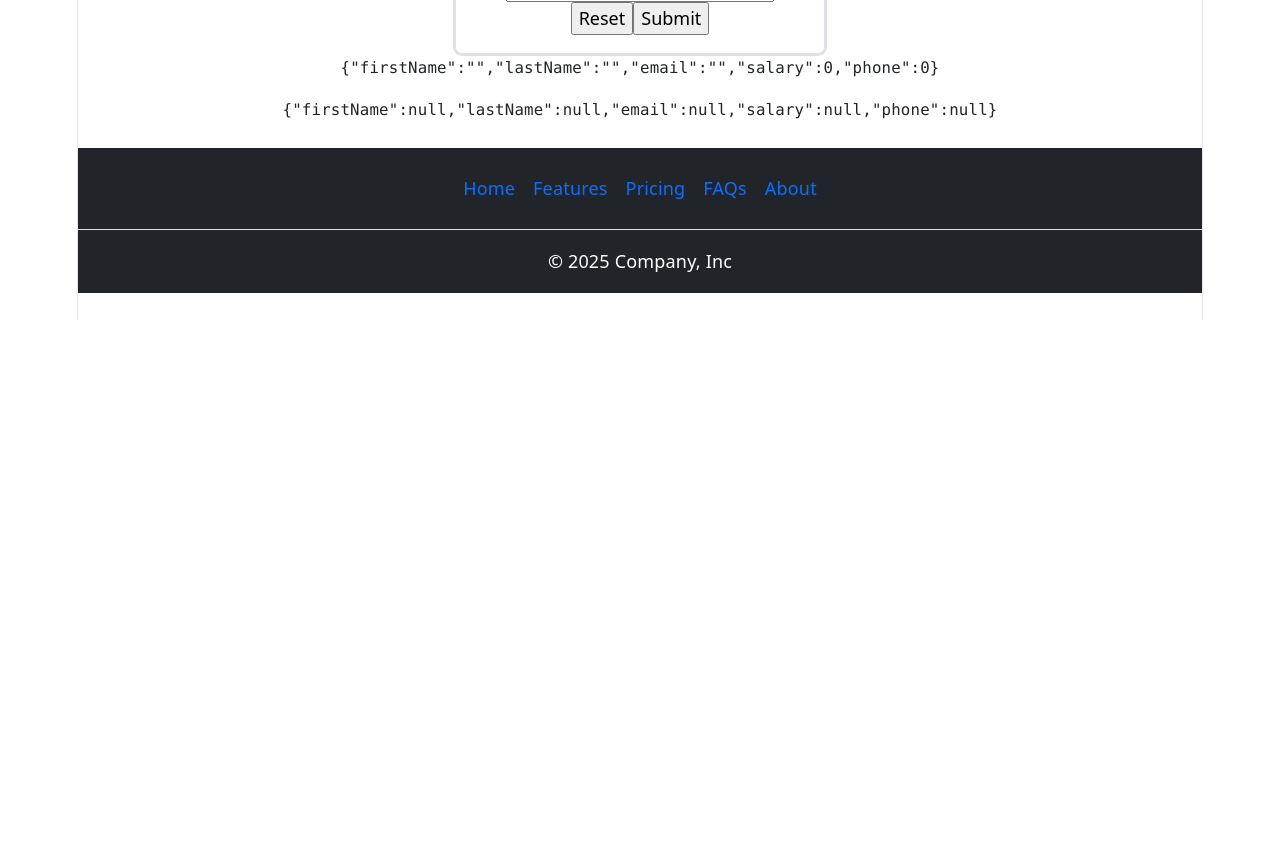
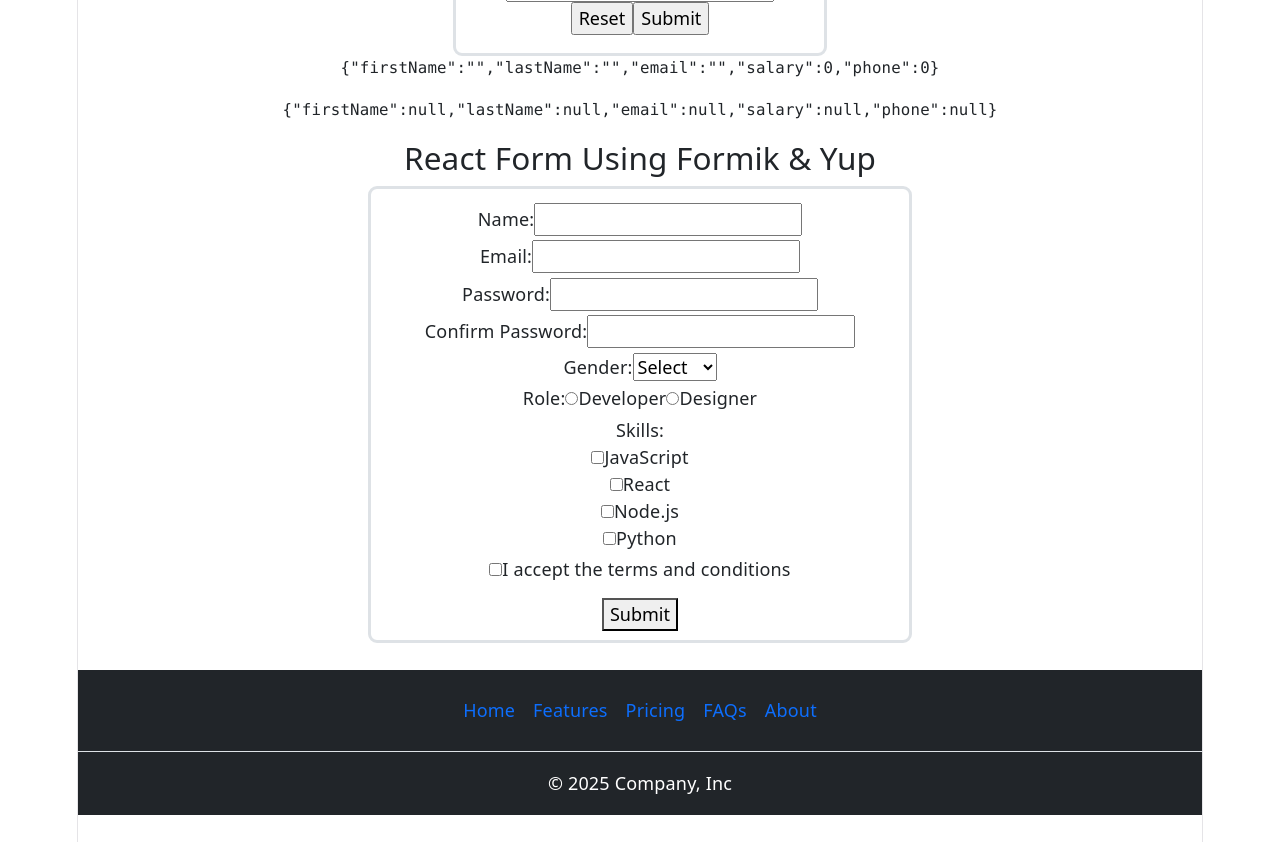
Before and after one commit to srinithreddy16/react-engineering-playbook, a React (Vite) app in the folder my-app/: page / in a window 1280 px wide. Shown: the part 8680-9522 px from the top of the page. Before the commit the page ends 9000 px from the top, so only its background shows below. Built offline with nearby package versions, Linux system fonts and the light colour scheme; the HTML template or start-up script is replaced by a standard one.

Commit message:
form using formik and yuk

```diff
--- a/my-app/package.json
+++ b/my-app/package.json
@@ -11,6 +11,7 @@
   },
   "dependencies": {
     "bootstrap": "^5.3.8",
+    "formik": "^2.4.9",
     "prop-types": "^15.8.1",
     "react": "^19.2.8",
     "react-dom": "^19.2.8",
@@ -18,7 +19,8 @@
     "react-js-search": "^0.4.0",
     "react-modal": "^3.16.3",
     "react-select": "^5.10.2",
-    "sweetalert2": "^11.26.25"
+    "sweetalert2": "^11.26.25",
+    "yup": "^1.7.1"
   },
   "devDependencies": {
     "@eslint/js": "^10.0.1",
--- a/my-app/src/components/body/body.tsx
+++ b/my-app/src/components/body/body.tsx
@@ -15,6 +15,7 @@
 import AdditionDemo1 from "../form/AdditionDemo1.tsx";
 import AdditionDemo2 from "../form/AdditionDemo2.tsx";
 import FormDemo1 from "../form/FormDemo1.tsx";
+import FormDemo2 from "../form/FormDemo2.tsx";
 
 function Body(){
   console.log(add(10,20));
@@ -42,6 +43,7 @@
     <AdditionDemo1/>
     <AdditionDemo2/>
     <FormDemo1/>
+    <FormDemo2/>
 
 
   </div>
--- /dev/null
+++ b/my-app/src/components/form/FormDemo2.tsx
@@ -0,0 +1,122 @@
+
+import { useState } from 'react';
+import { Formik, Form, Field, ErrorMessage } from "formik";
+import * as Yup from "yup";
+
+const initialFormValue = {
+    name: "", email: "", password: "", confirmPassword: "",
+    gender: "", role: "", skills: [] as string[], acceptTerms: false
+}
+const skillsList = ["JavaScript", "React", "Node.js", "Python"];
+const validationSchema = Yup.object({
+    name: Yup.string().required("Name is required"),
+    email: Yup.string()
+        .email("Invalid email address")
+        .required("Email is required"),
+    password: Yup.string()
+        .min(6, "Password must be at least 6 characters")
+        .required("Password is required"),
+    confirmPassword: Yup.string()
+        .oneOf([Yup.ref("password")], "Passwords must match")
+        .required("Confirm password is required"),
+    gender: Yup.string().required("Gender is required"),
+    role: Yup.string().required("Role is required"),
+    skills: Yup.array().min(1, "Select at least one skill"),
+    acceptTerms: Yup.boolean().oneOf([true], "You must accept the terms"),
+});
+
+export default function FormDemo2() {
+    const [formData, setFormData] = useState<typeof initialFormValue | null>(null);
+
+    return <>
+        <h3 className='text-center'>React Form Using Formik & Yup</h3>
+        <div className='col-sm-6 offset-sm-3'>
+            <div className='border border-3 rounded-3 p-2 m-2'>
+                <Formik
+                    initialValues={initialFormValue}
+                    validationSchema={validationSchema}
+                    onSubmit={(values, { resetForm }) => {
+                        setFormData(values);
+                        resetForm();
+                    }}
+                >
+                    {({ isSubmitting }) => (
+                        <Form>
+                            <div className='my-1'>
+                                <label>Name:</label>
+                                <Field name="name" type="text" />
+                                <div className="text-danger"><ErrorMessage name="name" /></div>
+                            </div>
+                            <div className='my-1'>
+                                <label>Email:</label>
+                                <Field name="email" type="email" />
+                                <div className="text-danger"><ErrorMessage name="email" /></div>
+                            </div>
+                            <div className='my-1'>
+                                <label>Password:</label>
+                                <Field name="password" type="password" />
+                                <div className="text-danger"><ErrorMessage name="password" /></div>
+                            </div>
+                            <div className='my-1'>
+                                <label>Confirm Password:</label>
+                                <Field name="confirmPassword" type="password" />
+                                <div className="text-danger"><ErrorMessage name="confirmPassword" /></div>
+                            </div>
+                            <div className='my-1'>
+                                <label>Gender:</label>
+                                <Field as="select" name="gender">
+                                    <option value="">Select</option>
+                                    <option value="male">Male</option>
+                                    <option value="female">Female</option>
+                                </Field>
+                                <div className="text-danger"><ErrorMessage name="gender" /></div>
+                            </div>
+                            <div className='my-1'>
+                                <label>Role:</label>
+                                <label>
+                                    <Field type="radio" name="role" value="developer" />
+                                    Developer
+                                </label>
+                                <label>
+                                    <Field type="radio" name="role" value="designer" />
+                                    Designer
+                                </label>
+                                <div className="text-danger"><ErrorMessage name="role" /></div>
+                            </div>
+                            <div className='my-1'>
+                                <label>Skills:</label>
+                                {skillsList.map((skill) => (
+                                    <label key={skill} style={{ display: "block" }}>
+                                        <Field
+                                            type="checkbox"
+                                            name="skills"
+                                            value={skill}
+                                        />
+                                        {skill}
+                                    </label>
+                                ))}
+                                <div className="text-danger"><ErrorMessage name="skills" /></div>
+                            </div>
+                            <div className='my-1'>
+                                <label>
+                                    <Field type="checkbox" name="acceptTerms" />
+                                    I accept the terms and conditions
+                                </label>
+                                <div className="text-danger"><ErrorMessage name="acceptTerms" /></div>
+                            </div>
+                            <button type="submit" disabled={isSubmitting} style={{ marginTop: "10px" }}>
+                                Submit
+                            </button>
+                        </Form>
+                    )}
+                </Formik>
+                {formData && (
+                    <div style={{ marginTop: "20px", background: "#f9f9f9", padding: "15px" }}>
+                        <h3>Submitted Data:</h3>
+                        <pre>{JSON.stringify(formData, null, 2)}</pre>
+                    </div>
+                )}
+            </div>
+        </div>
+    </>
+}
```
Also changed, not shown: my-app/notes.txt, 1 other file (tests, documents, lock files or other folders).
